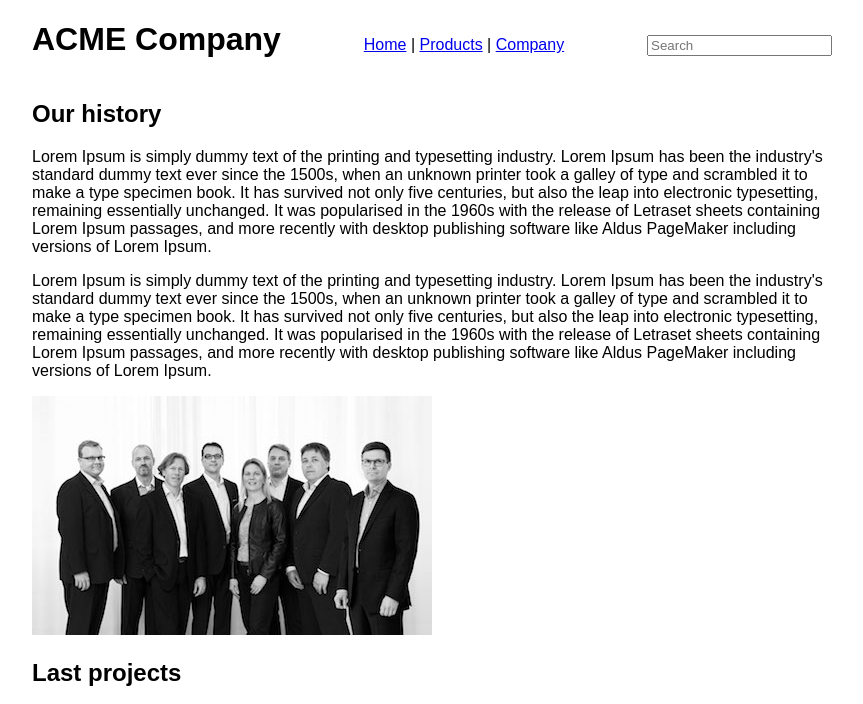
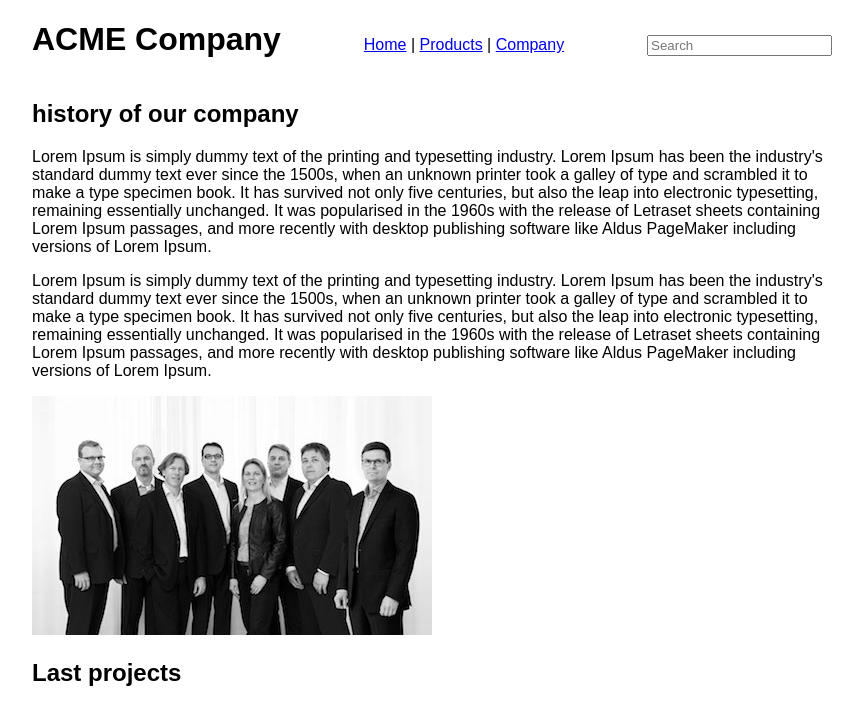
Before and after one commit to kamilopin/kamilopin.github.io, a plain HTML site: page index.html in a window 1280 px wide. Shown: the top 704 px of the page, without its empty margins (208-1071 px from the left). Drawn offline with Linux system fonts and the light colour scheme.

Commit message:
dodano tekst

```diff
--- a/index.html
+++ b/index.html
@@ -22,7 +22,7 @@
 
     <section>
         <article>
-            <h2>Our history</h2>
+            <h2>history of our company</h2>
             <div>
                 <div>
                     <p>
```
